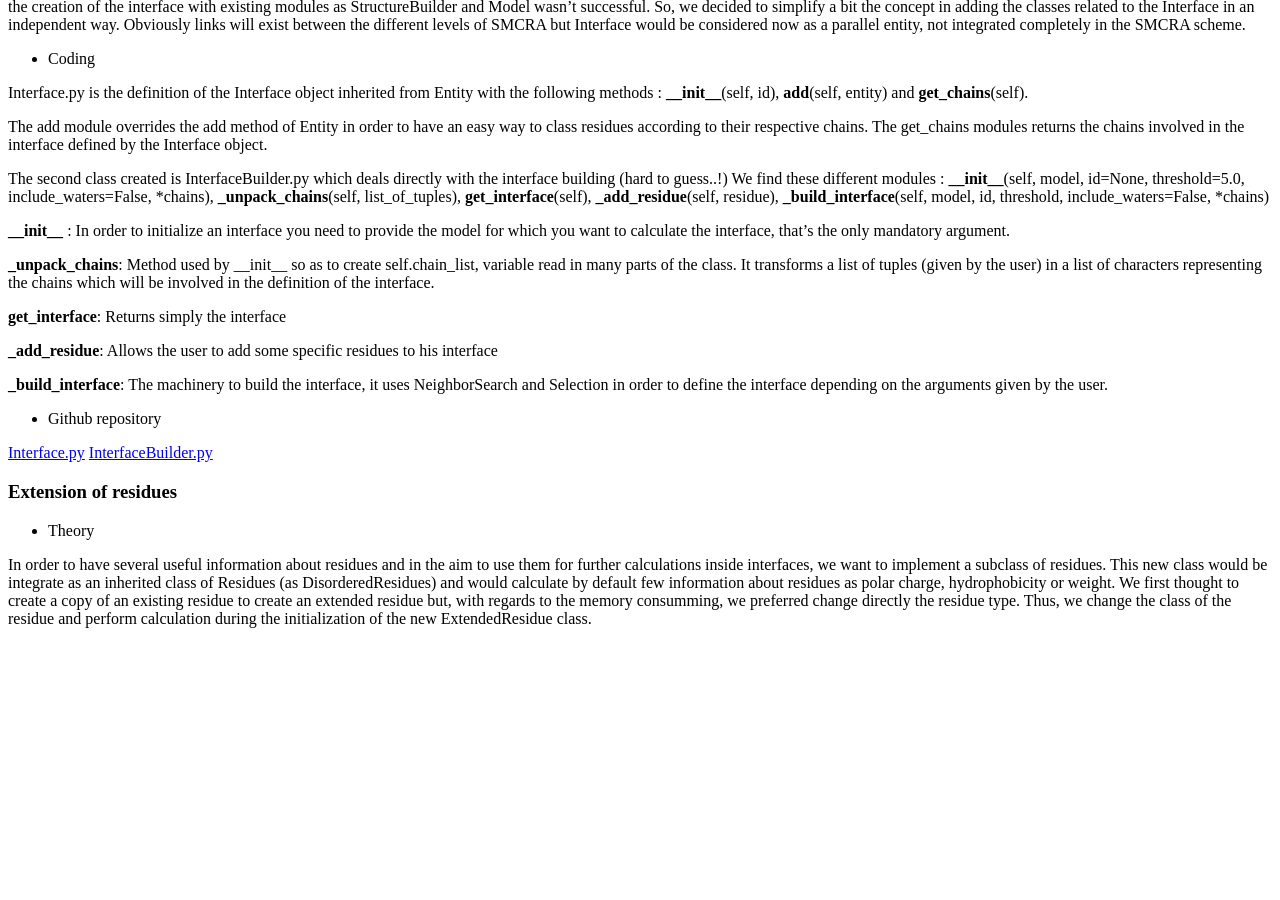
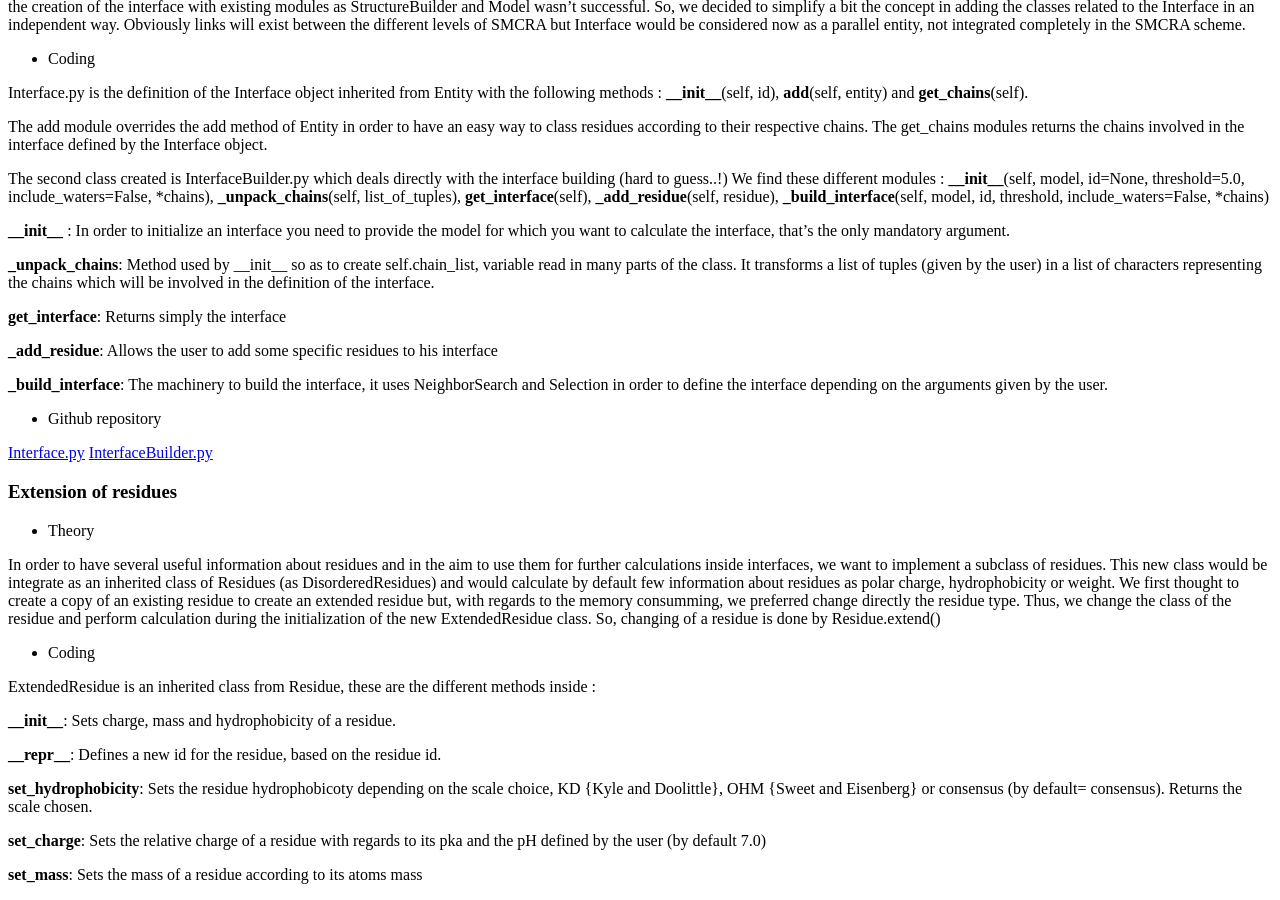
Before and after one commit to biopython/biopython.github.io, a Jekyll site: the page built from wiki/GSoC2011_mtrellet.md, in a window 1280 px wide and 900 px high, scrolled down 2152 px. Built offline with Jekyll 4.4.1, drawn with Linux system fonts in a browser that asks for light colours; before the commit the page ends 2796 px from its top, so only the background shows below that.

Commit message:
Change to wiki page

```diff
--- a/wiki/GSoC2011_mtrellet.md
+++ b/wiki/GSoC2011_mtrellet.md
@@ -213,4 +213,24 @@ hydrophobicity or weight. We first thought to create a copy of an
 existing residue to create an extended residue but, with regards to the
 memory consumming, we preferred change directly the residue type. Thus,
 we change the class of the residue and perform calculation during the
-initialization of the new ExtendedResidue class.
+initialization of the new ExtendedResidue class. So, changing of a
+residue is done by Residue.extend()
+
+-   Coding
+
+ExtendedResidue is an inherited class from Residue, these are the
+different methods inside :
+
+**\_\_init\_\_**: Sets charge, mass and hydrophobicity of a residue.
+
+**\_\_repr\_\_**: Defines a new id for the residue, based on the residue
+id.
+
+**set\_hydrophobicity**: Sets the residue hydrophobicoty depending on
+the scale choice, KD {Kyle and Doolittle}, OHM {Sweet and Eisenberg} or
+consensus (by default= consensus). Returns the scale chosen.
+
+**set\_charge**: Sets the relative charge of a residue with regards to
+its pka and the pH defined by the user (by default 7.0)
+
+**set\_mass**: Sets the mass of a residue according to its atoms mass
```
Also changed, not shown: 1 other file.
